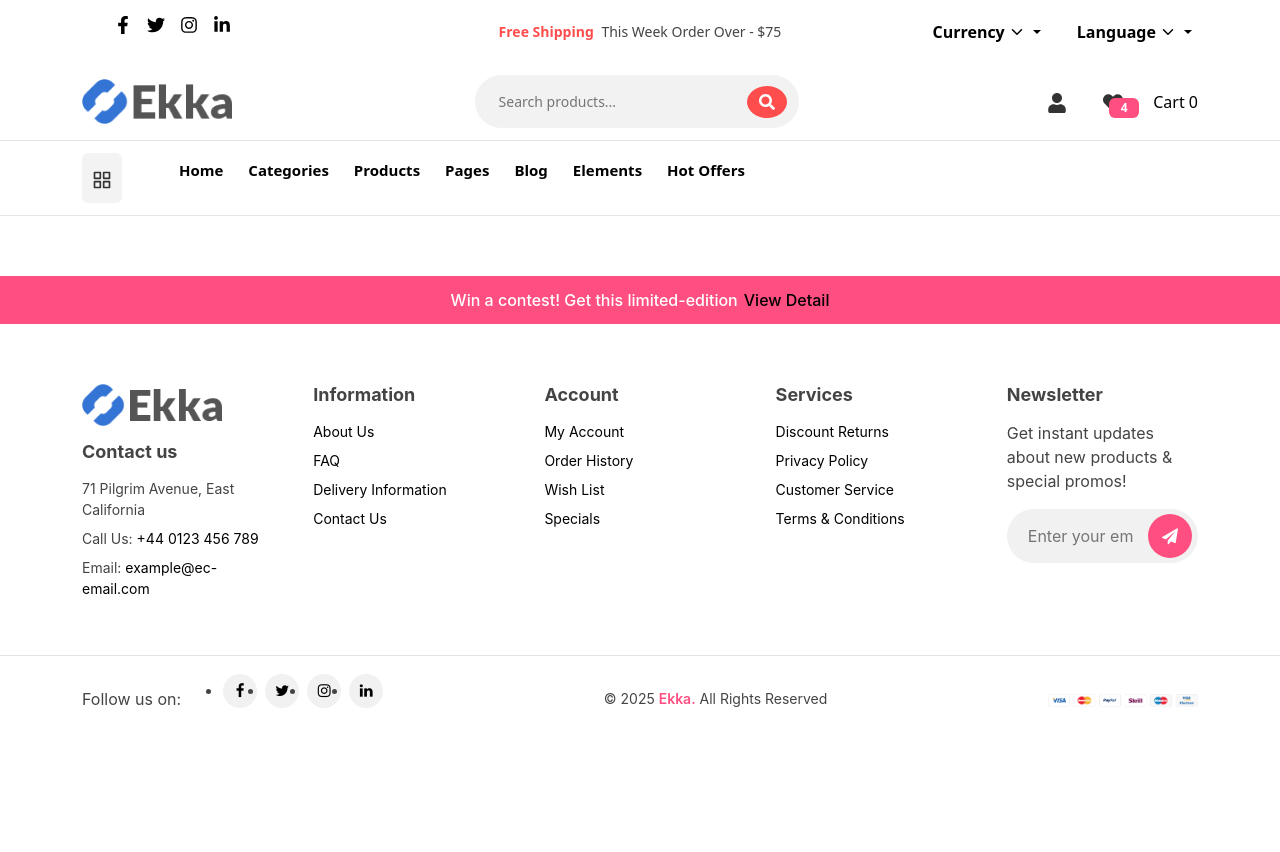
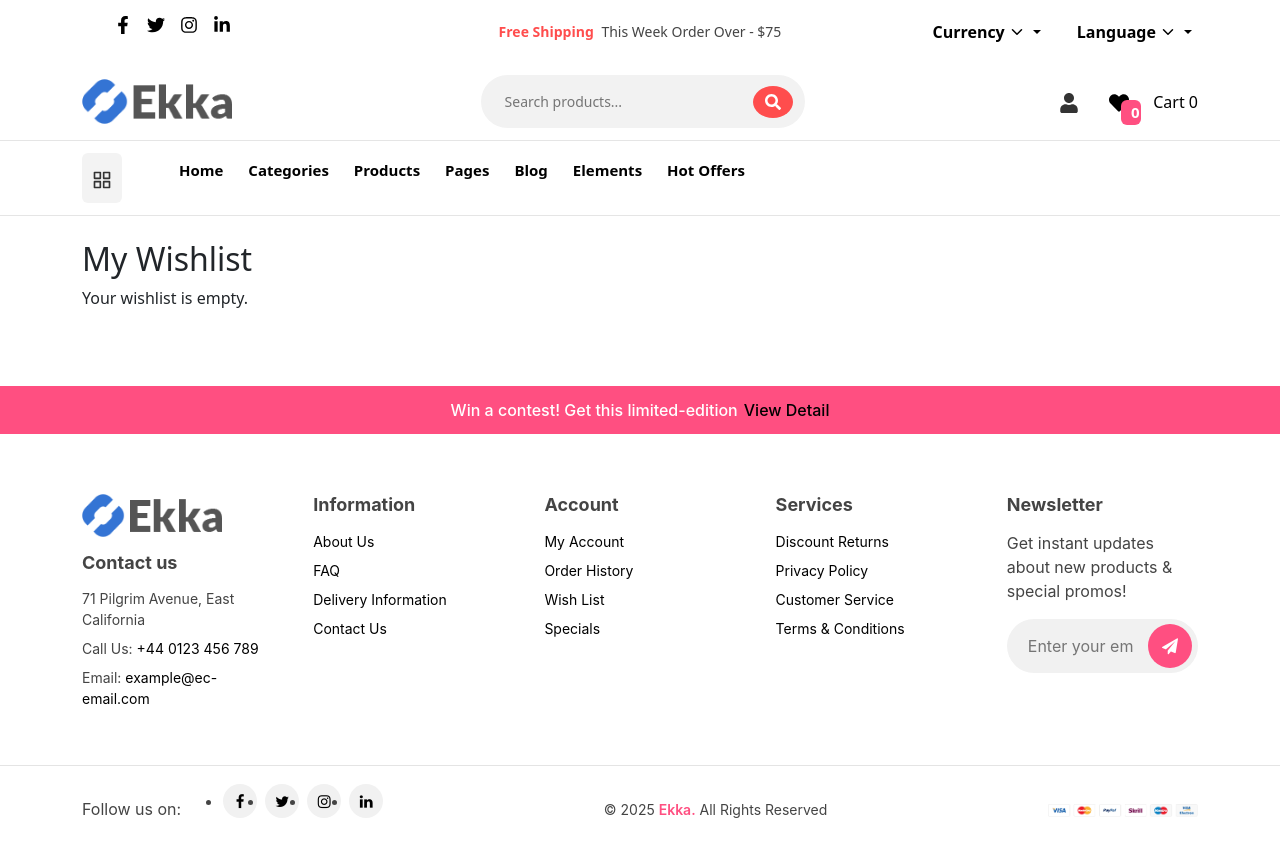
Before and after one commit to karanwaghmode23145-ai/k_shop_Fend, a React (Vite) app: page /wishlist in a window 1280 px wide. Before the commit the page ends 800 px from the top, so only its background shows below. Built offline with nearby package versions, Linux system fonts and the light colour scheme.

Commit message:
wishlist

```diff
--- a/src/App.jsx
+++ b/src/App.jsx
@@ -37,6 +37,9 @@ import RelatedProductsPage from './Pages/RelatedProductsPage'
 //cart
 import CartPage from './Pages/CartPage'
 
+//wishlist
+import WishlistPage from './Pages/WishlistPage'
+
 
 const App = () => {
     return (
@@ -53,6 +56,7 @@ const App = () => {
             <Route path="/related-products/:productId" element={<RelatedProductsPage />} />
             <Route path="/carttest" element={<CartTester />} />
             <Route path="/cart" element={<CartPage />} />
+            <Route path="/wishlist" element={<WishlistPage />} />
         </Routes>
         <Footer />
         </>
--- /dev/null
+++ b/src/Pages/WishlistPage.jsx
@@ -0,0 +1,52 @@
+import React from "react";
+import { useSelector, useDispatch } from "react-redux";
+import { removeFromWishlist } from "../slices/wishlistSlice";
+import { Link } from "react-router-dom";
+
+const WishlistPage = () => {
+  const wishlist = useSelector((state) => state.wishlist.wishlist);
+  const dispatch = useDispatch();
+
+  return (
+    <div className="container mt-4">
+      <h2>My Wishlist</h2>
+
+      {wishlist.length === 0 && <p>Your wishlist is empty.</p>}
+
+      <div className="row mt-3">
+        {wishlist.map((item) => (
+          <div className="col-lg-3 col-md-4 col-6 mb-4" key={item._id}>
+            <div className="card p-2 shadow-sm">
+              <img
+                src={item.thumbnail}
+                alt={item.title}
+                className="img-fluid"
+              />
+
+              <h4 className="mt-2">{item.title}</h4>
+              <p>₹{item.price}</p>
+
+              <div className="d-flex justify-content-between">
+                <Link
+                  to={`/product/${item._id}`}
+                  className="btn btn-primary btn-sm"
+                >
+                  View
+                </Link>
+
+                <button
+                  className="btn btn-danger btn-sm"
+                  onClick={() => dispatch(removeFromWishlist(item._id))}
+                >
+                  Remove
+                </button>
+              </div>
+            </div>
+          </div>
+        ))}
+      </div>
+    </div>
+  );
+};
+
+export default WishlistPage;
--- a/src/components/Header/HeaderMiddle.jsx
+++ b/src/components/Header/HeaderMiddle.jsx
@@ -16,7 +16,9 @@ const HeaderMiddle = () => {
   };
 
   const cartItems = useSelector((state) => state.cart.cartItems);
-    const cartCount = cartItems.reduce((sum, i) => sum + (i.qty || 0), 0);
+  const cartCount = cartItems.reduce((sum, i) => sum + (i.qty || 0), 0);
+  const wishlistItems = useSelector((state) => state.wishlist.wishlist);
+  const wishlistCount = wishlistItems.length;
 
   return (
     <div className="header-middle d-none d-lg-block">
@@ -69,15 +71,17 @@ const HeaderMiddle = () => {
 
               {/* Wishlist */}
               <div className="header-wishlist position-relative">
-                <button className="icon-btn"><FaHeart /></button>
-                <span className="badge">4</span>
+                <Link to="/wishlist" className="icon-btn position-relative">
+                  <FaHeart />
+                  <span className="badge">{wishlistCount}</span>
+                </Link>
               </div>
 
               {/* Cart */}
               <div className="header-cart position-relative">
-              <Link to="/cart" className="cart-link">
-  Cart <span className="cart-badge">{cartCount}</span>
-</Link>
+                <Link to="/cart" className="cart-link">
+                  Cart <span className="cart-badge">{cartCount}</span>
+                </Link>
 
               </div>
 
--- a/src/components/ProductDetail/ProductDetail.jsx
+++ b/src/components/ProductDetail/ProductDetail.jsx
@@ -6,6 +6,7 @@ import "./ProductDetail.css";
 import RelatedProductsSection from "../RelatedProducts/RelatedProductsSection";
 import { useDispatch } from "react-redux";
 import { addToCart } from "../../slices/cartSlice";
+import { addToWishlist } from "../../slices/wishlistSlice";
 
 const ProductDetail = () => {
   const productId = window.location.pathname.split("/").pop();
@@ -13,6 +14,17 @@ const ProductDetail = () => {
   const [product, setProduct] = useState(null);
   const [activeImage, setActiveImage] = useState("");
   const [loading, setLoading] = useState(true);
+
+  const handleWishlist = () => {
+  const item = {
+    _id: product._id,
+    title: product.title,
+    price: product.price,
+    thumbnail: product.thumbnail || product.images[0],
+  };
+  dispatch(addToWishlist(item));
+  console.log("Added to wishlist:", item);
+};
 
   const handleAddToCart = () => {
   // payload: minimalist product info
@@ -139,7 +151,7 @@ const ProductDetail = () => {
 
               <div className="buttons">
                 <button className="add-cart" onClick={handleAddToCart}>Add to Cart</button>
-                <button className="wishlist">❤️ Wishlist</button>
+               <button className="wishlist" onClick={handleWishlist}>❤️ Wishlist</button>
               </div>
 
               <div className="meta">
--- /dev/null
+++ b/src/slices/wishlistSlice.js
@@ -0,0 +1,29 @@
+import { createSlice } from "@reduxjs/toolkit";
+
+const initialState = {
+  wishlist: [],
+};
+
+const wishlistSlice = createSlice({
+  name: "wishlist",
+  initialState,
+  reducers: {
+    addToWishlist: (state, action) => {
+      const item = action.payload;
+      const exists = state.wishlist.find((x) => x._id === item._id);
+
+      if (!exists) {
+        state.wishlist.push(item);
+      }
+    },
+
+    removeFromWishlist: (state, action) => {
+      state.wishlist = state.wishlist.filter(
+        (x) => x._id !== action.payload
+      );
+    },
+  },
+});
+
+export const { addToWishlist, removeFromWishlist } = wishlistSlice.actions;
+export default wishlistSlice.reducer;
--- a/src/store.js
+++ b/src/store.js
@@ -1,9 +1,12 @@
 import { configureStore } from "@reduxjs/toolkit";
 import cartReducer from "./slices/cartSlice";
+import wishlistReducer from "./slices/wishlistSlice";
+
 
 const store = configureStore({
   reducer: {
     cart: cartReducer,
+    wishlist: wishlistReducer,
   },
 });
 
```
